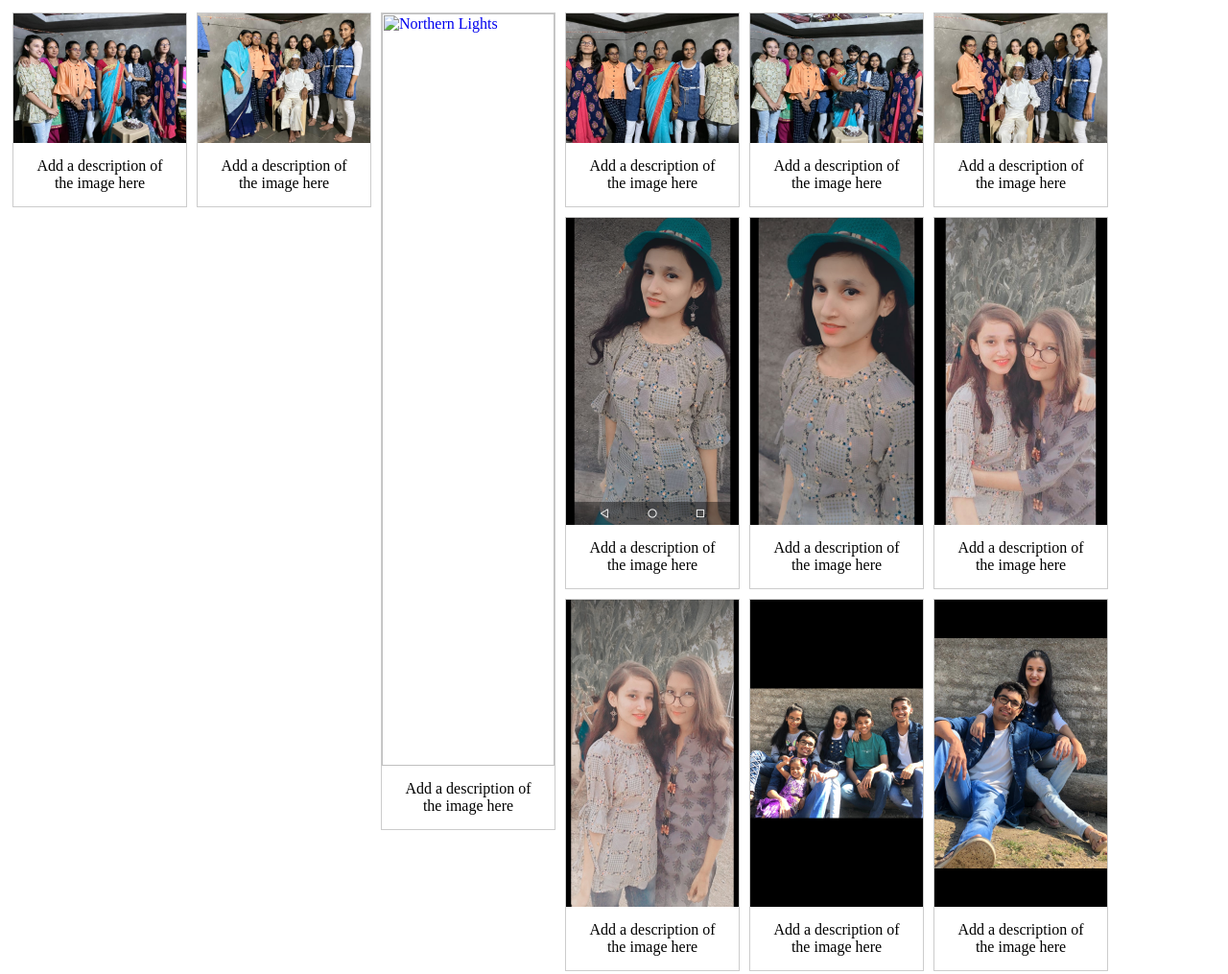
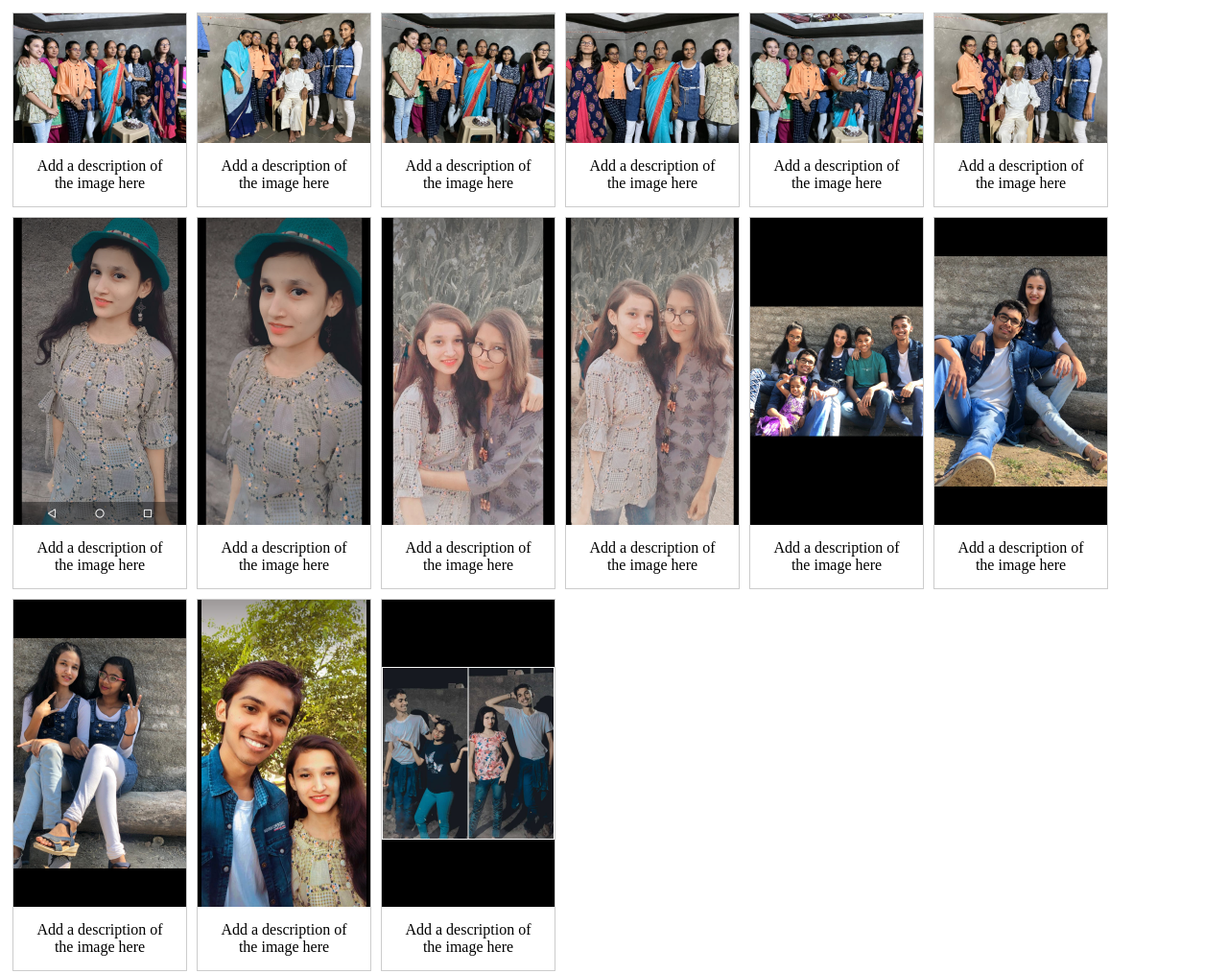
Before and after one commit to AtharvaPanage/ap.github.io, a plain HTML site: page hidden_images.html in a window 1280 px wide. Shown: the top 1015 px of the page at 96% size. Drawn offline with Linux system fonts and the light colour scheme.

Commit message:
Update hidden_images.html

```diff
--- a/hidden_images.html
+++ b/hidden_images.html
@@ -43,7 +43,7 @@
 
 <div class="gallery">
   <a target="_blank" href="IMG-20201118-WA0011.jpg">
-    <img src="IMG-20201118-WA0011.jpgg" alt="Northern Lights" width="600" height="400">
+    <img src="IMG-20201118-WA0011.jpg" alt="Northern Lights" width="600" height="400">
   </a>
   <div class="desc">Add a description of the image here</div>
 </div>
```
